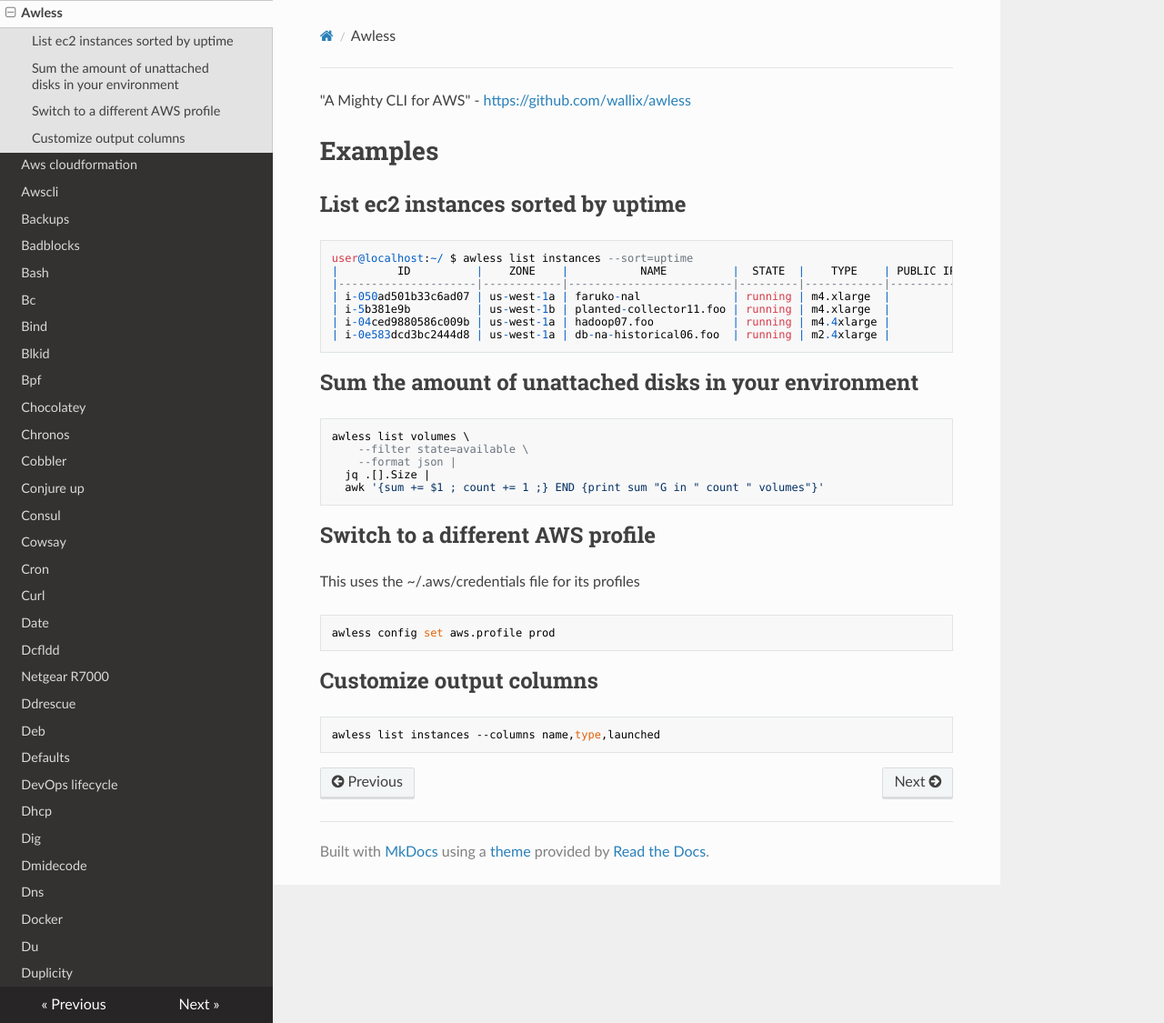
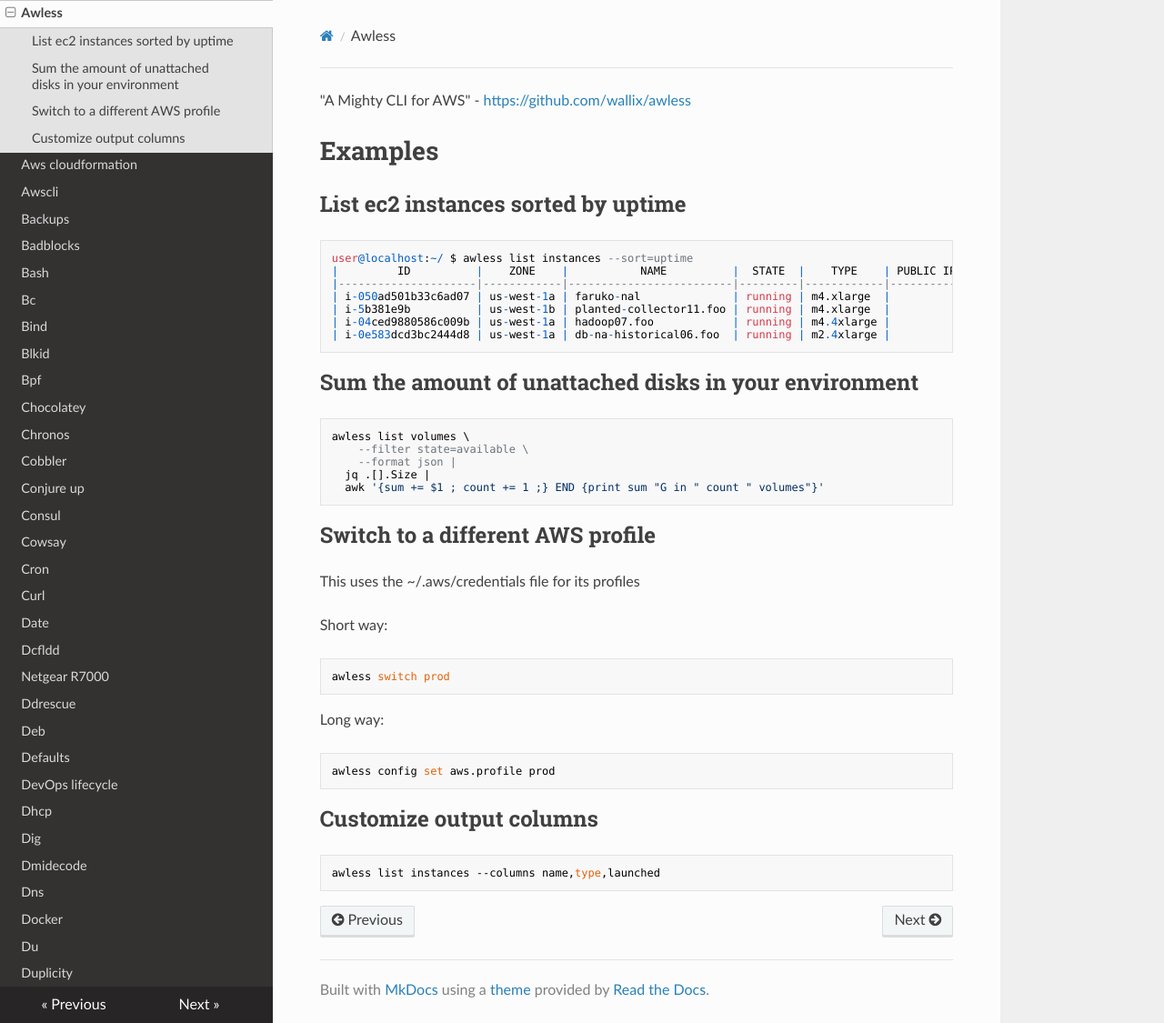
Before and after one commit to lando-cal/tech-notes, an MkDocs documentation site: the page built from docs/awless.md, in a window 1280 px wide and 1125 px high. Shown: the whole window at 91% size. Built offline with MkDocs 1.6.1, drawn with Linux system fonts in a browser that asks for light colours; nearby versions of some CDN libraries.

Commit message:
Add short way to switch profiles

````diff
--- a/docs/awless.md
+++ b/docs/awless.md
@@ -28,6 +28,14 @@ awless list volumes \
 
 This uses the ~/.aws/credentials file for its profiles
 
+Short way:
+
+```
+awless switch prod
+```
+
+Long way:
+
 ```
 awless config set aws.profile prod
 ```
````
